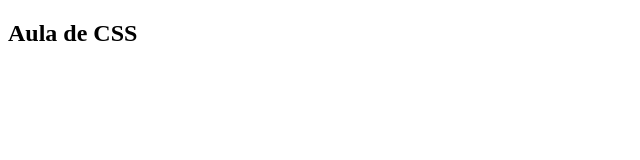
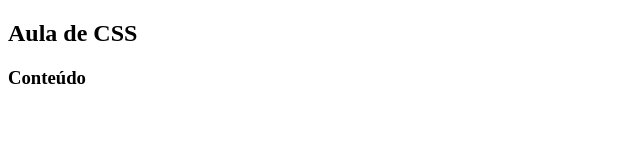
Before and after one commit to Guilherme-Castilhone/aula_css, a plain HTML site: page index.html in a window 1280 px wide. Shown: the full height of the page, 0-640 px from the left. Drawn offline with Linux system fonts and the light colour scheme.

Commit message:
alteração

```diff
--- a/index.html
+++ b/index.html
@@ -7,5 +7,6 @@
     </head>
     <body>
         <h2>Aula de CSS</h2>
+        <h3>Conteúdo</h3>
     </body>
 </html>
```
